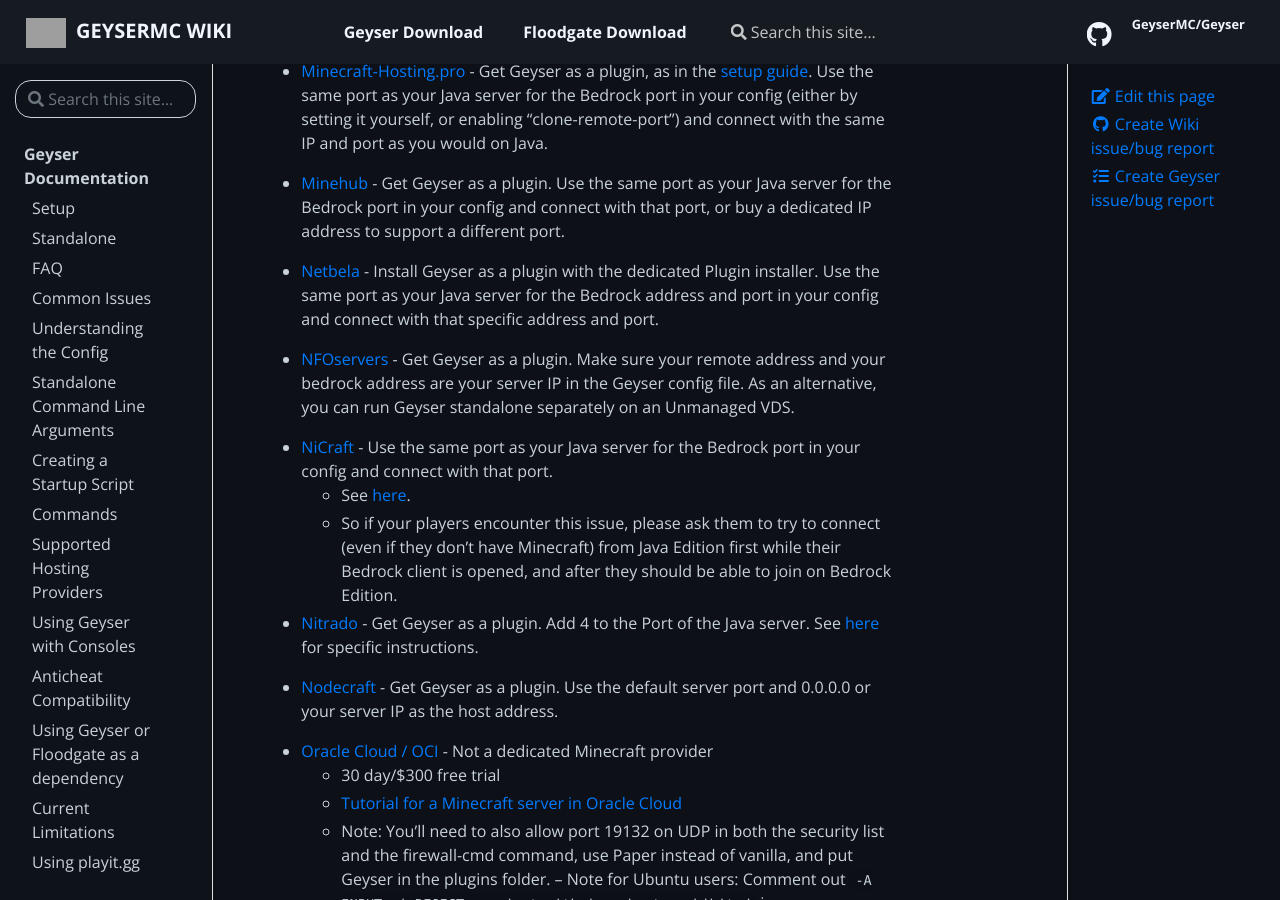
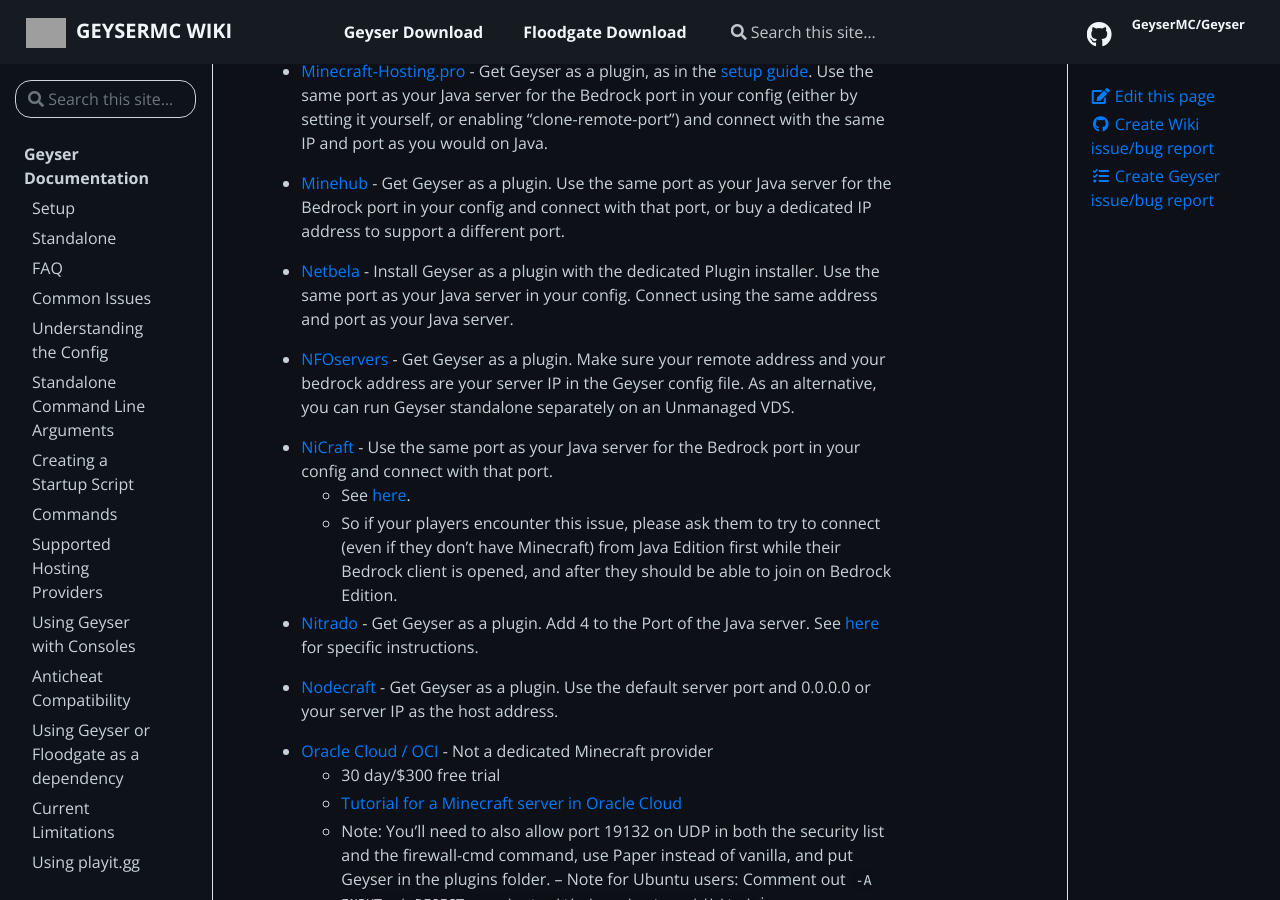
Before and after one commit to GeyserMC/GeyserWiki, a Jekyll site: the page built from _docs/geyser/supported-hosting-providers.md, in a window 1280 px wide and 900 px high, scrolled down 5006 px. Built offline with Jekyll 4.4.1, drawn with Linux system fonts in a browser that asks for light colours; grey boxes are pictures that could not be loaded.

Commit message:
Makes the description a bit more clear

```diff
--- a/_data/providers.json
+++ b/_data/providers.json
@@ -271,7 +271,7 @@
     {
       "name": "Netbela",
       "url": "https://netbela.nl/store/minecraft",
-      "description": "Install Geyser as a plugin with the dedicated Plugin installer. Use the same port as your Java server for the Bedrock address and port in your config and connect with that specific address and port."
+      "description": "Install Geyser as a plugin with the dedicated Plugin installer. Use the same port as your Java server in your config. Connect using the same address and port as your Java server."
     },
     {
       "name": "NFOservers",
```
